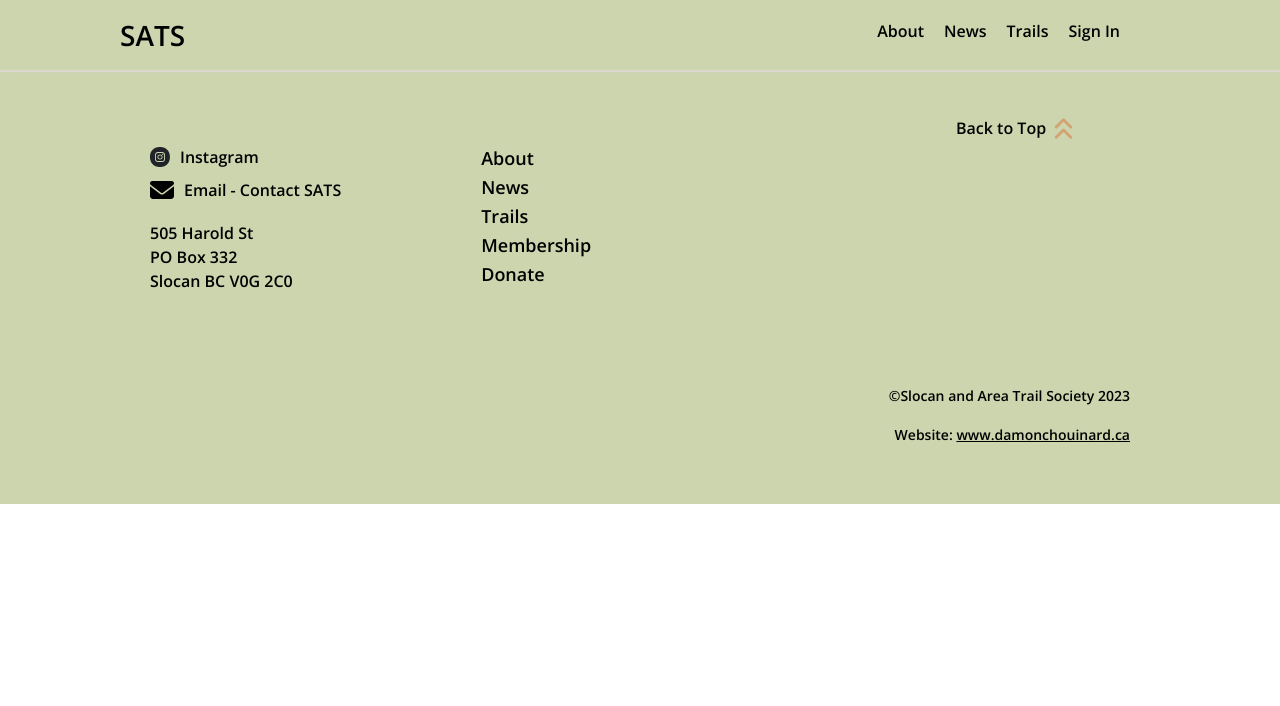
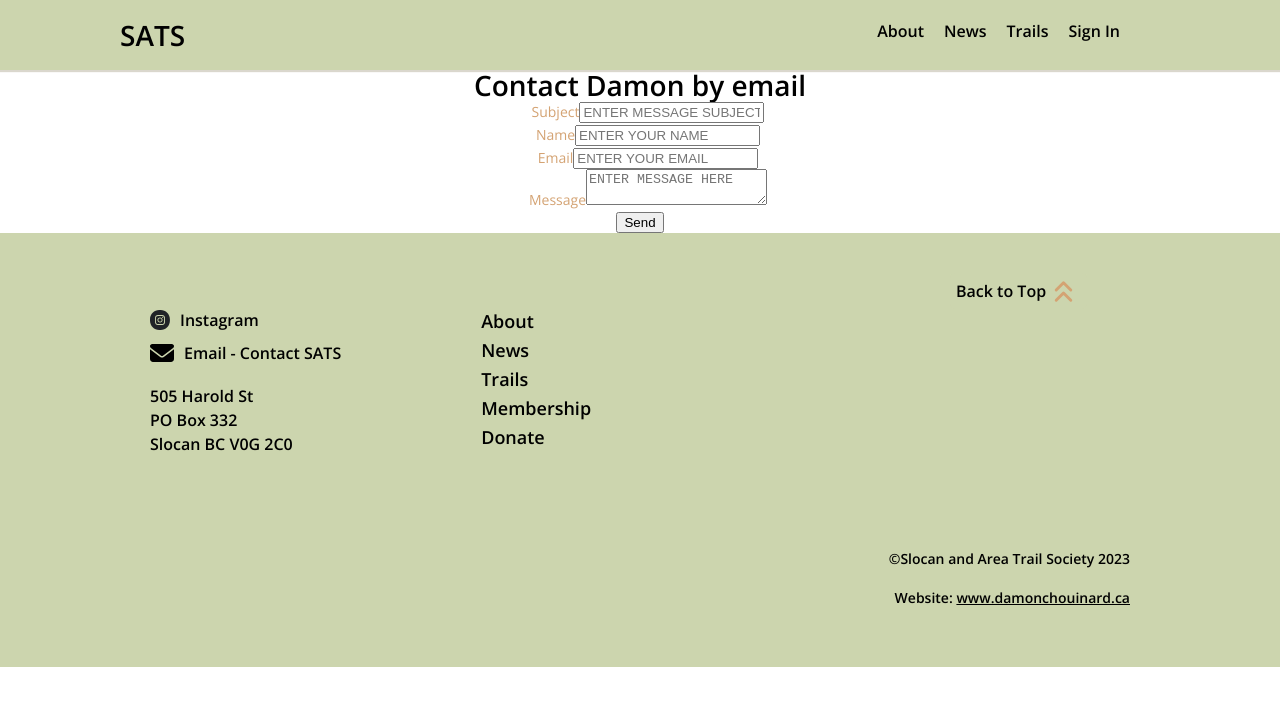
Before and after one commit to MrPreachez/saats, a React (Create React App) app: page /contact in a window 1280 px wide. Shown: the top 706 px of the page. Built offline with nearby package versions, Linux system fonts and the light colour scheme.

Commit message:
setting up contact page for membership form.

```diff
--- a/package.json
+++ b/package.json
@@ -3,13 +3,14 @@
   "version": "0.1.0",
   "private": true,
   "dependencies": {
+    "@emailjs/browser": "^3.11.0",
     "@testing-library/jest-dom": "^5.16.5",
     "@testing-library/react": "^13.4.0",
     "@testing-library/user-event": "^13.5.0",
     "burger": "^0.0.1",
     "burger-menu": "^2.0.0",
     "cors": "^2.8.5",
-    "emailjs": "^4.0.1",
+    "emailjs": "^4.0.2",
     "menu": "^0.2.5",
     "react": "^18.2.0",
     "react-dom": "^18.2.0",
--- a/src/App.js
+++ b/src/App.js
@@ -36,6 +36,8 @@ function App() {
                 aboutSectionRef={aboutSectionRef}
                 newsSectionRef={newsSectionRef}
                 headerMenuRef={headerMenuRef}
+                memberTopRef={memberTopRef}
+                donateSectionRef={donateSectionRef}
               />
             }
           />
--- a/src/pages/ContactPage/ContactPage.js
+++ b/src/pages/ContactPage/ContactPage.js
@@ -1,10 +1,74 @@
 import "./ContactPage.scss"
+import React, { useRef } from "react";
+import emailjs from "@emailjs/browser";
 
 function ContactPage(){
-    return(
-        <>
-        </>
-    )
+    const form = useRef();
+  const sendEmail = (e) => {
+    e.preventDefault();
+
+    emailjs
+      .sendForm(
+        "service_b5v6xym",
+        "contact_form",
+        form.current,
+        "Eke_eWLPEeWg5w8Yi"
+      )
+      .then(
+        (result) => {
+          console.log(result.text);
+        },
+        (error) => {
+          console.log(error.text);
+        }
+      );
+    e.target.reset();
+  };
+
+  return (
+    <main className="contact__section">
+      <h2 className="contact__title">Contact Damon by email</h2>
+      <form ref={form} onSubmit={sendEmail} className="contact__form">
+        <div className="contact__subject--wrapper">
+          <label className="contact__subject contact__label">Subject</label>
+          <input
+            className="contact__subject-field contact__field"
+            type="text"
+            placeholder="ENTER MESSAGE SUBJECT"
+            name="from_subject"
+          />
+        </div>
+        <div className="contact__name--wrapper">
+          <label className="contact__name contact__label">Name</label>
+          <input
+            className="contact__name-field contact__field"
+            type="text"
+            placeholder="ENTER YOUR NAME"
+            name="from_name"
+          />
+        </div>
+        <div className="contact__email--wrapper">
+          <label className="contact__email contact__label">Email</label>
+          <input
+            className="contact__email-field contact__field"
+            type="email"
+            placeholder="ENTER YOUR EMAIL"
+            name="from_email"
+          />
+        </div>
+        <div className="contact__message--wrapper">
+          <label className="contact__message contact__label">Message</label>
+          <textarea
+            className="contact__message-field contact__field"
+            placeholder="ENTER MESSAGE HERE"
+            name="message"
+          />
+        </div>
+
+        <input className="contact__button" type="submit" value="Send" />
+      </form>
+    </main>
+  );
 }
 
 export default ContactPage;
--- a/src/pages/HomePage/HomePage.js
+++ b/src/pages/HomePage/HomePage.js
@@ -2,10 +2,15 @@ import "./HomePage.scss";
 import map1 from "../../assets/images/Location Map of proposed area .png";
 // import map2 from "../../assets/images/Map of Proposed work area.png";
 import { useSpring, useInView, animated as a } from "@react-spring/web";
-import { Link } from "react-router-dom";
+import { Link, useLocation, useNavigate } from "react-router-dom";
 import { forwardRef } from "react";
 
-const HomePage = forwardRef(({aboutSectionRef, newsSectionRef}, ref) => {
+
+
+const HomePage = forwardRef(({aboutSectionRef, newsSectionRef, memberTopRef, donateSectionRef}, ref) => {
+  const navigate = useNavigate();
+  const location = useLocation();
+
   const spring1 = useSpring({
     from: { opacity: 0, x: 200 },
     to: { opacity: 1, x: 0 },
@@ -76,6 +81,40 @@ const HomePage = forwardRef(({aboutSectionRef, newsSectionRef}, ref) => {
       },
     },
   }));
+  const scrollToTopSection = () => {
+    if (memberTopRef.current){
+      memberTopRef.current.scrollIntoView({
+        behavior: "smooth",
+        top: 0
+      })
+    }
+  }
+  const scrollToDonate = () => {
+    if (donateSectionRef.current){
+      donateSectionRef.current.scrollIntoView({
+        bevior: "smooth",
+        block: 'center'
+      })
+    }
+  }
+  const handleMemberPageClick = (e) => {
+    e.preventDefault();
+    if (location.pathname !== "/membership") {
+      navigate("/membership");
+      setTimeout(scrollToTopSection, 500);
+    } else {
+      scrollToTopSection();
+    }
+  };
+  const handleDonateSectionClick = (e) => {
+    e.preventDefault();
+    if (location.pathname !== "/membership") {
+      navigate("/membership");
+      setTimeout(scrollToDonate, 500);
+    } else {
+      scrollToDonate();
+    }
+  };
 
   return (
     <main className="homePage__body">
@@ -90,8 +129,8 @@ const HomePage = forwardRef(({aboutSectionRef, newsSectionRef}, ref) => {
             </a.h2>
           </div>
           <div className="head__CTA--position">
-            <button className="head__CTA-member head__CTA">Become a Member</button>
-            <button className="head__CTA-donate head__CTA">Make a Donation</button>
+            <button className="head__CTA-member head__CTA" onClick={handleMemberPageClick}>Become a Member</button>
+            <button className="head__CTA-donate head__CTA" onClick={handleDonateSectionClick}>Make a Donation</button>
           </div>
         </div>
       </section>
```
Also changed, not shown: 1 other file (tests, documents, lock files or other folders).
